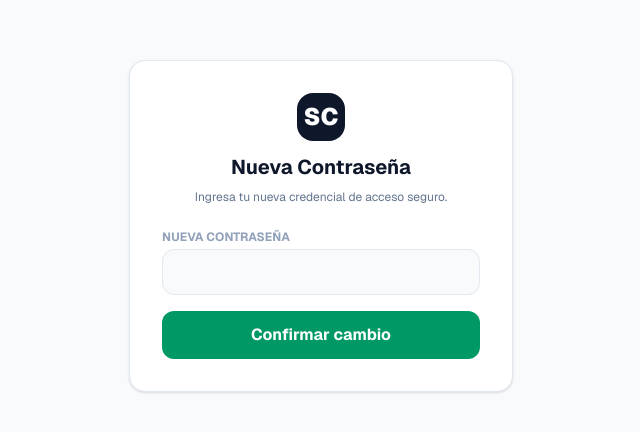
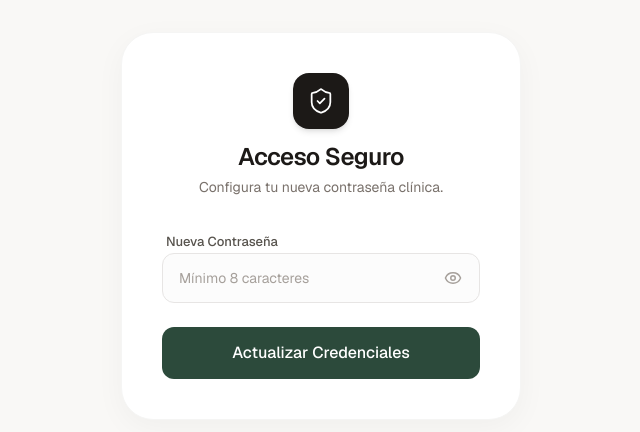
Before and after one commit to psjmirandac-art/sistema-clinico-om, a Next.js app: page /actualizar-clave in a window 1280 px wide. Shown: the part 174-606 px from the top of the page, without its empty margins (319-959 px from the left). Built offline with nearby package versions, Linux system fonts and the light colour scheme; no server answers.

Commit message:
refactor: upgrade premium UI y seguridad en vista de actualizar clave

```diff
--- a/app/actualizar-clave/page.tsx
+++ b/app/actualizar-clave/page.tsx
@@ -3,6 +3,8 @@
 import { useState } from 'react';
 import { createClient } from '@supabase/supabase-js';
 import { useRouter } from 'next/navigation';
+import { motion, AnimatePresence } from 'framer-motion';
+import { Eye, EyeOff, Loader2, ShieldCheck, AlertCircle } from 'lucide-react';
 
 const supabase = createClient(
   process.env.NEXT_PUBLIC_SUPABASE_URL || '',
@@ -11,43 +13,106 @@ const supabase = createClient(
 
 export default function ActualizarClave() {
   const [password, setPassword] = useState('');
+  const [showPassword, setShowPassword] = useState(false);
   const [loading, setLoading] = useState(false);
+  const [status, setStatus] = useState<{ type: 'error' | 'success' | null, message: string }>({ type: null, message: '' });
   const router = useRouter();
 
   const handleUpdate = async (e: React.FormEvent) => {
     e.preventDefault();
+    if (password.length < 8) {
+      setStatus({ type: 'error', message: 'La contraseña debe tener al menos 8 caracteres.' });
+      return;
+    }
+
     setLoading(true);
+    setStatus({ type: null, message: '' });
 
-    // Supabase ya sabe qué usuario es gracias al token oculto en la URL
     const { error } = await supabase.auth.updateUser({ password });
 
     if (error) {
-      alert('Error al actualizar: ' + error.message);
+      setStatus({ type: 'error', message: error.message });
       setLoading(false);
     } else {
-      alert('Contraseña actualizada exitosamente.');
-      router.push('/admin');
+      setStatus({ type: 'success', message: 'Contraseña asegurada correctamente. Ingresando...' });
+      setTimeout(() => router.push('/admin'), 2000);
     }
   };
 
   return (
-    <div className="min-h-screen bg-slate-50 flex items-center justify-center p-4 font-sans">
-      <div className="w-full max-w-sm bg-white rounded-2xl shadow-sm border border-slate-200 p-8 space-y-6">
-        <div className="text-center">
-          <div className="h-12 w-12 bg-slate-900 text-white rounded-2xl flex items-center justify-center font-black text-2xl mx-auto mb-3">SC</div>
-          <h1 className="text-xl font-bold text-slate-900">Nueva Contraseña</h1>
-          <p className="text-xs text-slate-500 mt-2">Ingresa tu nueva credencial de acceso seguro.</p>
+    <div className="min-h-screen bg-[#F9F8F6] flex items-center justify-center p-4 font-sans selection:bg-[#E4ECE7]">
+      <motion.div
+        initial={{ opacity: 0, y: 10 }}
+        animate={{ opacity: 1, y: 0 }}
+        transition={{ duration: 0.4, ease: "easeOut" }}
+        className="w-full max-w-[400px] bg-white rounded-[2rem] shadow-[0_8px_30px_rgb(0,0,0,0.04)] border border-stone-100 p-10 space-y-8"
+      >
+        <div className="text-center space-y-3">
+          <div className="mx-auto h-14 w-14 bg-stone-900 text-white rounded-2xl flex items-center justify-center shadow-md">
+            <ShieldCheck strokeWidth={1.5} size={28} />
+          </div>
+          <div>
+            <h1 className="text-2xl font-semibold text-stone-900 tracking-tight">Acceso Seguro</h1>
+            <p className="text-sm text-stone-500 mt-1">Configura tu nueva contraseña clínica.</p>
+          </div>
         </div>
-        <form onSubmit={handleUpdate} className="space-y-4">
-          <div>
-            <label className="block text-xs font-bold text-slate-400 uppercase mb-1">Nueva Contraseña</label>
-            <input type="password" required minLength={6} className="w-full border border-slate-200 p-3 rounded-xl text-sm bg-slate-50" value={password} onChange={(e) => setPassword(e.target.value)} />
+
+        <form onSubmit={handleUpdate} className="space-y-6">
+          <div className="space-y-2">
+            <label className="text-[13px] font-medium text-stone-600 ml-1">
+              Nueva Contraseña
+            </label>
+            <div className="relative">
+              <input
+                type={showPassword ? "text" : "password"}
+                required
+                className="w-full border border-stone-200 py-3.5 pl-4 pr-12 rounded-xl text-sm bg-stone-50/50 focus:bg-white transition-all outline-none focus:ring-2 focus:ring-[#5F8575]/20 focus:border-[#5F8575]/30 text-stone-800 placeholder:text-stone-400"
+                placeholder="Mínimo 8 caracteres"
+                value={password}
+                onChange={(e) => setPassword(e.target.value)}
+                disabled={loading || status.type === 'success'}
+              />
+              <button
+                type="button"
+                onClick={() => setShowPassword(!showPassword)}
+                className="absolute right-3 top-1/2 -translate-y-1/2 p-1.5 text-stone-400 hover:text-stone-600 transition-colors rounded-lg"
+              >
+                {showPassword ? <EyeOff size={18} /> : <Eye size={18} />}
+              </button>
+            </div>
           </div>
-          <button type="submit" disabled={loading} className="w-full bg-emerald-600 text-white font-bold py-3 rounded-xl hover:bg-emerald-700 disabled:opacity-50">
-            {loading ? 'Guardando...' : 'Confirmar cambio'}
+
+          <AnimatePresence mode="wait">
+            {status.type && (
+              <motion.div
+                initial={{ opacity: 0, height: 0 }}
+                animate={{ opacity: 1, height: 'auto' }}
+                exit={{ opacity: 0, height: 0 }}
+                className={`flex items-start gap-2 p-3 rounded-xl text-sm overflow-hidden ${
+                  status.type === 'error' ? 'bg-red-50 text-red-600' : 'bg-[#F4F7F5] text-[#2C4A3B]'
+                }`}
+              >
+                {status.type === 'error' ? <AlertCircle size={18} className="shrink-0 mt-0.5" /> : <ShieldCheck size={18} className="shrink-0 mt-0.5" />}
+                <p className="leading-relaxed">{status.message}</p>
+              </motion.div>
+            )}
+          </AnimatePresence>
+
+          <button
+            type="submit"
+            disabled={loading || status.type === 'success'}
+            className="relative w-full bg-[#2C4A3B] text-white font-medium py-3.5 rounded-xl transition-all hover:bg-[#233b2f] hover:shadow-lg hover:shadow-[#2C4A3B]/20 disabled:opacity-70 disabled:hover:shadow-none flex items-center justify-center overflow-hidden"
+          >
+            {loading ? (
+              <Loader2 className="animate-spin text-[#E4ECE7]" size={20} />
+            ) : status.type === 'success' ? (
+              'Guardado'
+            ) : (
+              'Actualizar Credenciales'
+            )}
           </button>
         </form>
-      </div>
+      </motion.div>
     </div>
   );
 }
```
